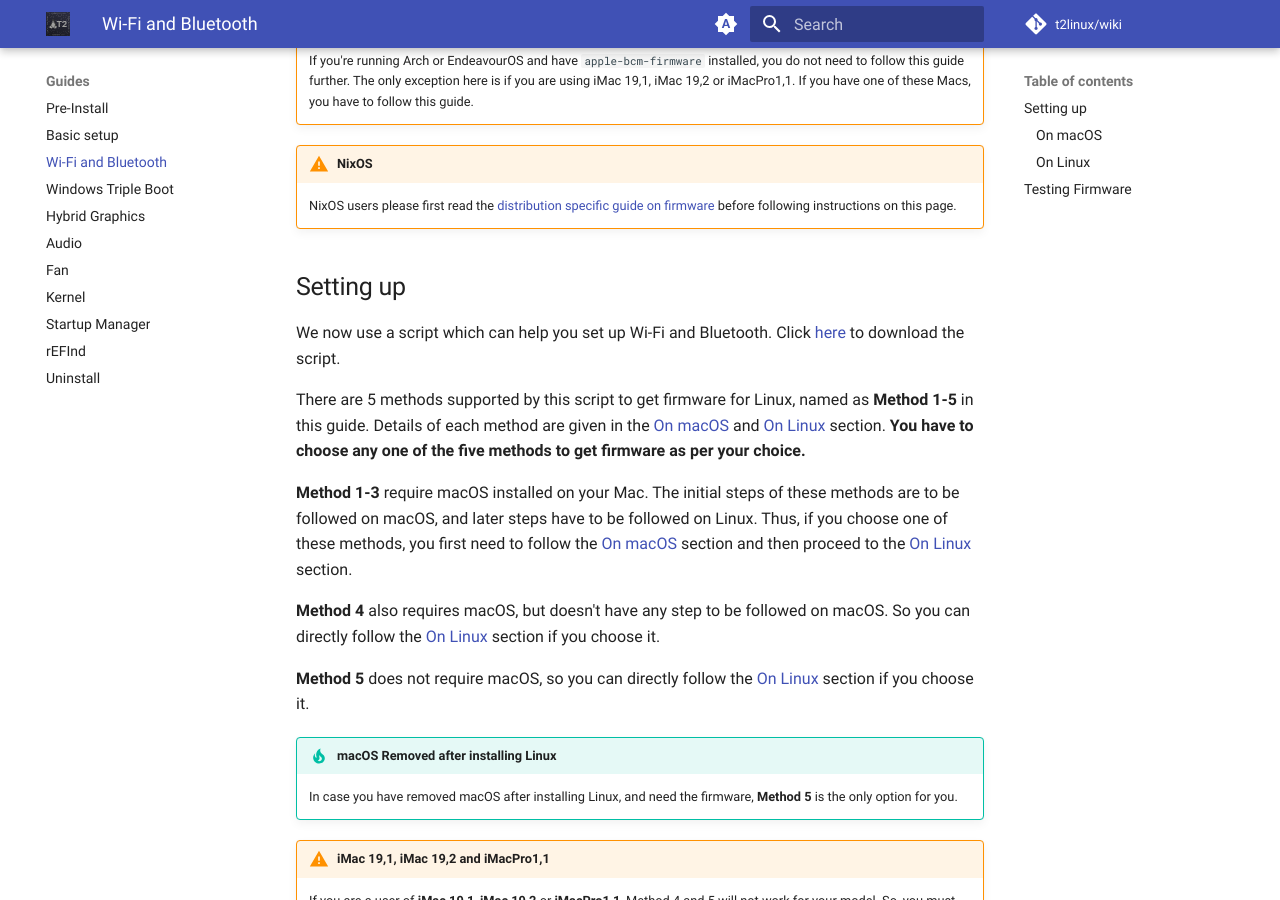
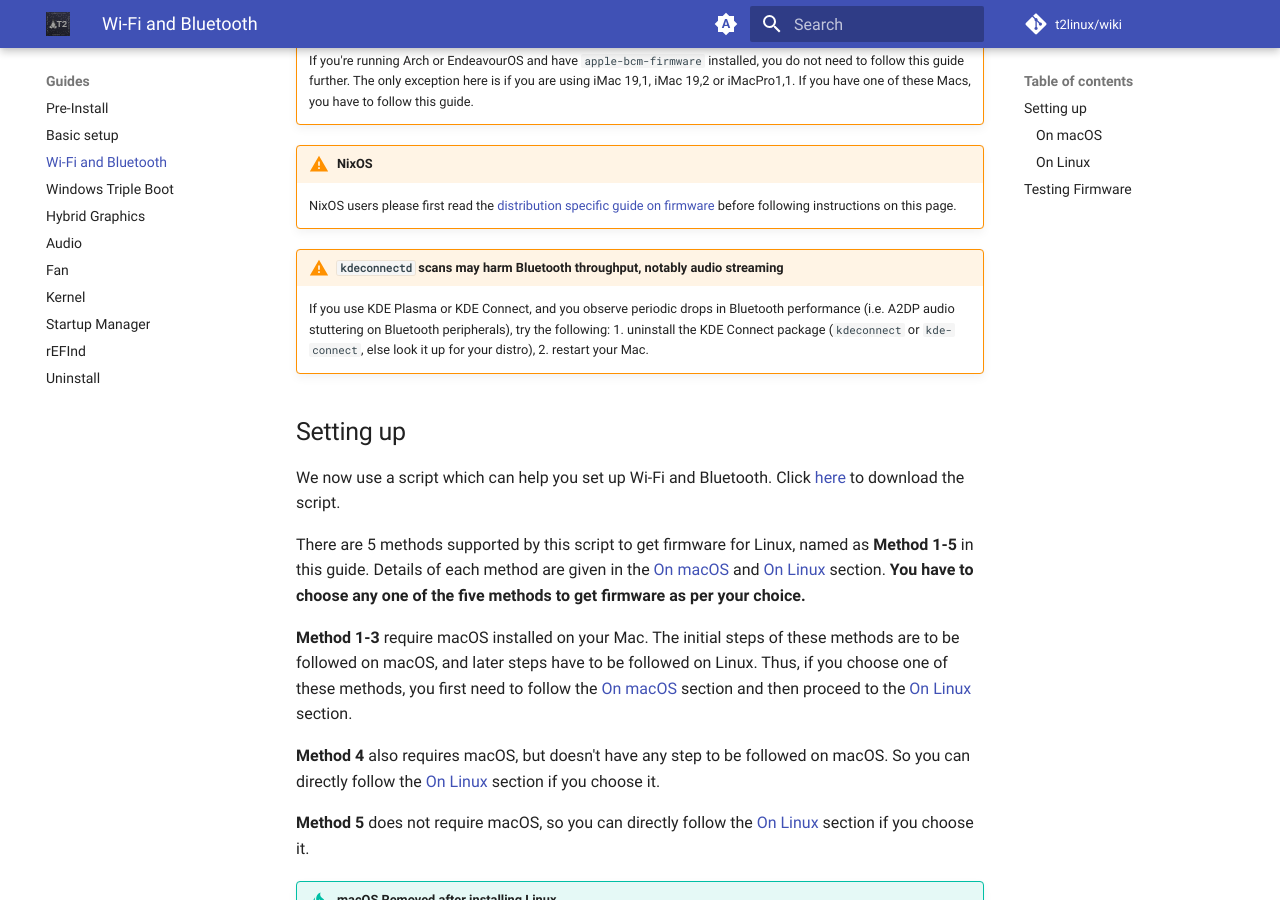
Before and after one commit to t2linux/wiki, an MkDocs documentation site: the page built from docs/guides/wifi-bluetooth.md, in a window 1280 px wide and 900 px high, scrolled down 696 px. Built offline with MkDocs 1.6.1 and Material for MkDocs 9.7.7, drawn with Linux system fonts in a browser that asks for light colours; comment, search, counter and statistics services are not loaded.

Commit message:
guides: wifi-bluetooth: add kdeconnectd warning

```diff
--- a/docs/guides/wifi-bluetooth.md
+++ b/docs/guides/wifi-bluetooth.md
@@ -15,6 +15,11 @@ This page is a step by step guide to get Wi-Fi and Bluetooth working on T2 Macs,
 
 !!! Warning "NixOS"
     NixOS users please first read the [distribution specific guide on firmware](../distributions/nixos/installation.md#wi-fi-and-bluetooth-setup) before following instructions on this page.
+
+!!! Warning "`kdeconnectd` scans may harm Bluetooth throughput, notably audio streaming"
+    If you use KDE Plasma or KDE Connect, and you observe periodic drops in Bluetooth performance (i.e. A2DP audio stuttering on Bluetooth peripherals), try the following:
+    1. uninstall the KDE Connect package (`kdeconnect` or `kde-connect`, else look it up for your distro),
+    2. restart your Mac.
 
 ## Setting up
 
```
